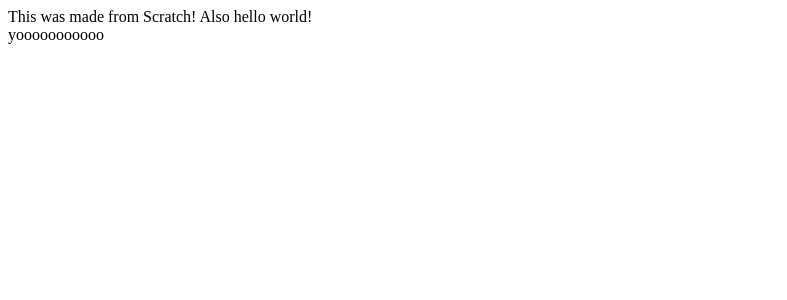
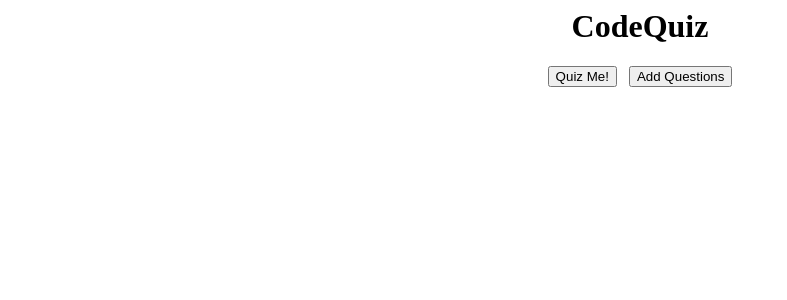
Before and after one commit to Goblin-Shark-Plural/codequizapp, a React app: page / in a window 1280 px wide. Shown: the top 300 px of the page, without its empty margins (0-787 px from the left). Built offline with nearby package versions, Linux system fonts and the light colour scheme.

Commit message:
added landing page boiler plate and centered divs

```diff
--- a/public/index.html
+++ b/public/index.html
@@ -4,6 +4,7 @@
     <meta http-equiv="X-UA-Compatible" content="IE=edge" />
     <meta name="viewport" content="width=device-width, initial-scale=1.0" />
     <title>React</title>
+    <link rel="stylesheet" href="style.css" />
   </head>
 
   <body>
--- /dev/null
+++ b/public/style.css
@@ -0,0 +1,16 @@
+#title,
+.starterButtons {
+  display: flex;
+  justify-content: center;
+  align-items: center;
+}
+
+.starterButtons {
+  gap: 12px;
+}
+
+.questionDiv {
+  display: flex;
+  flex-direction: column;
+  align-items: center;
+}
--- a/src/App.js
+++ b/src/App.js
@@ -1,12 +1,12 @@
-import React from 'react'
+import React from 'react';
+import LandingPage from './LandingPage';
 
 const App = () => {
   return (
     <div>
-      <div>This was made from Scratch! Also hello world!</div>
-      <div>yooooooooooo</div>
+      <LandingPage />
     </div>
-  )
-}
+  );
+};
 
-export default App
+export default App;
--- /dev/null
+++ b/src/LandingPage.js
@@ -0,0 +1,33 @@
+import React from 'react';
+import { useState } from 'react';
+
+const LandingPage = () => {
+  //state to handle whether quiz is in currently in session or not (display either quizMe/AddQs buttons or questions from request)
+  const [quizState, setQuizState] = useState(false);
+
+  const handleQuizMeClick = () => {
+    //send fetch request to retrieve questions from database
+    setQuizState(true);
+  };
+  return (
+    <div>
+      <h1 id="title">CodeQuiz</h1>
+      {!quizState ? (
+        //display starter buttons if quizState is false
+        <div className="starterButtons">
+          <button onClick={handleQuizMeClick}>Quiz Me!</button>
+          <button>Add Questions</button>
+        </div>
+      ) : (
+        //display questions from request if quizState is true
+        <div className="questionDiv">
+          <h3>Question Component Placeholder</h3>
+          {/* button for testing purposes...remove when creating function to update state when all questions have been answered */}
+          <button onClick={() => setQuizState(false)}>End Quiz</button>
+        </div>
+      )}
+    </div>
+  );
+};
+
+export default LandingPage;
```
